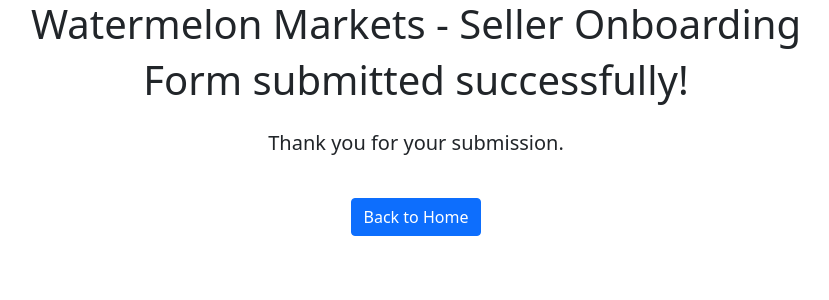
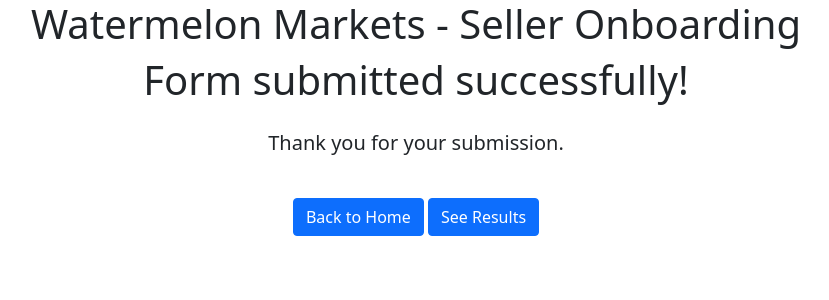
Before and after one commit to attiquiitdev/DjangoSellerOnBoard, a Django app: template survey/polls/templates/done.html in a window 1280 px wide. Shown: the top 300 px of the page, without its empty margins (224-1053 px from the left). Run offline with Django 4.2, Linux system fonts and the light colour scheme; the template is opened without the code that fills it, so the values that code supplies are empty; some libraries are stand-ins or nearby versions.

Commit message:
Done FIle CHanges

```diff
--- a/survey/polls/templates/done.html
+++ b/survey/polls/templates/done.html
@@ -7,6 +7,7 @@
       <h1 class="mb-4">Form submitted successfully!</h1>
       <p class="lead">Thank you for your submission.</p>
       <a href="/polls/survey/" class="btn btn-primary mt-4">Back to Home</a>
+      <a href="polls/results/" class="btn btn-primary mt-4">See Results</a>
     </div>
   </div>
 </div>
```
